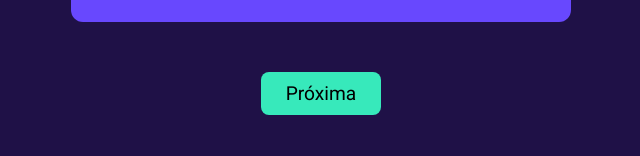
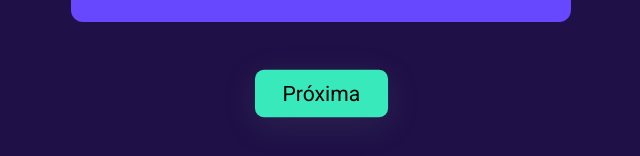
Before and after one commit to Victordplima/Quiz, a Next.js app: page / in a window 1280 px wide. In both pictures the pointer is over the button "Próxima". Shown: the part 610-766 px from the top of the page, without its empty margins (319-959 px from the left). Built offline with nearby package versions, Linux system fonts and the light colour scheme.

Commit message:
style: adiciona box-shadow e transition com transform no botao

```diff
--- a/src/styles/Botao.module.css
+++ b/src/styles/Botao.module.css
@@ -8,4 +8,10 @@
     padding: 10px 25px;
     margin-top: 40px;
     cursor: pointer;
+    box-shadow: rgba(100, 100, 111, 0.2) 0px 7px 29px 0px;
+    transition: all .2s ease-in-out;
 }
+
+.botao:hover{
+    transform: scale(1.1);
+}
```
